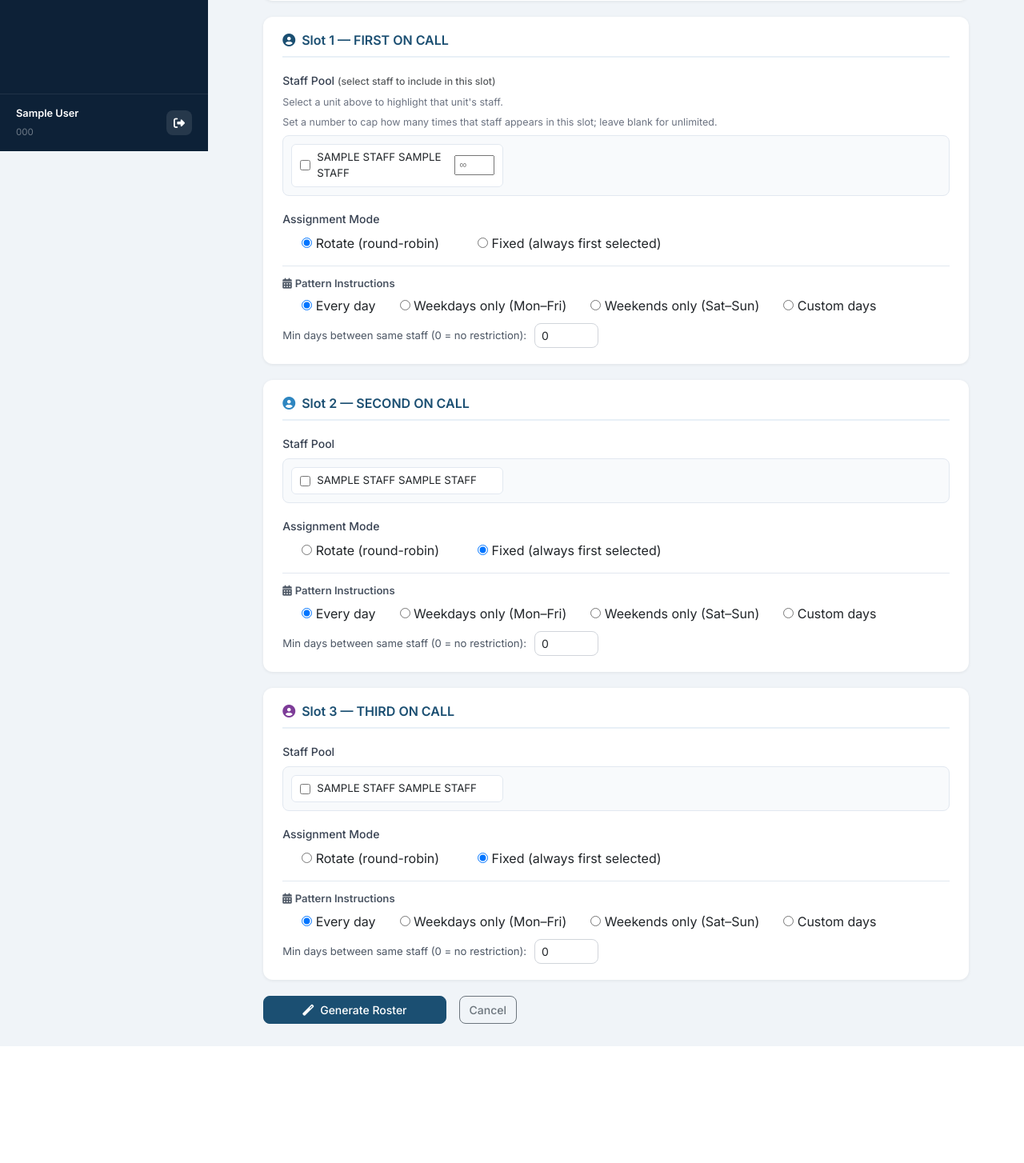
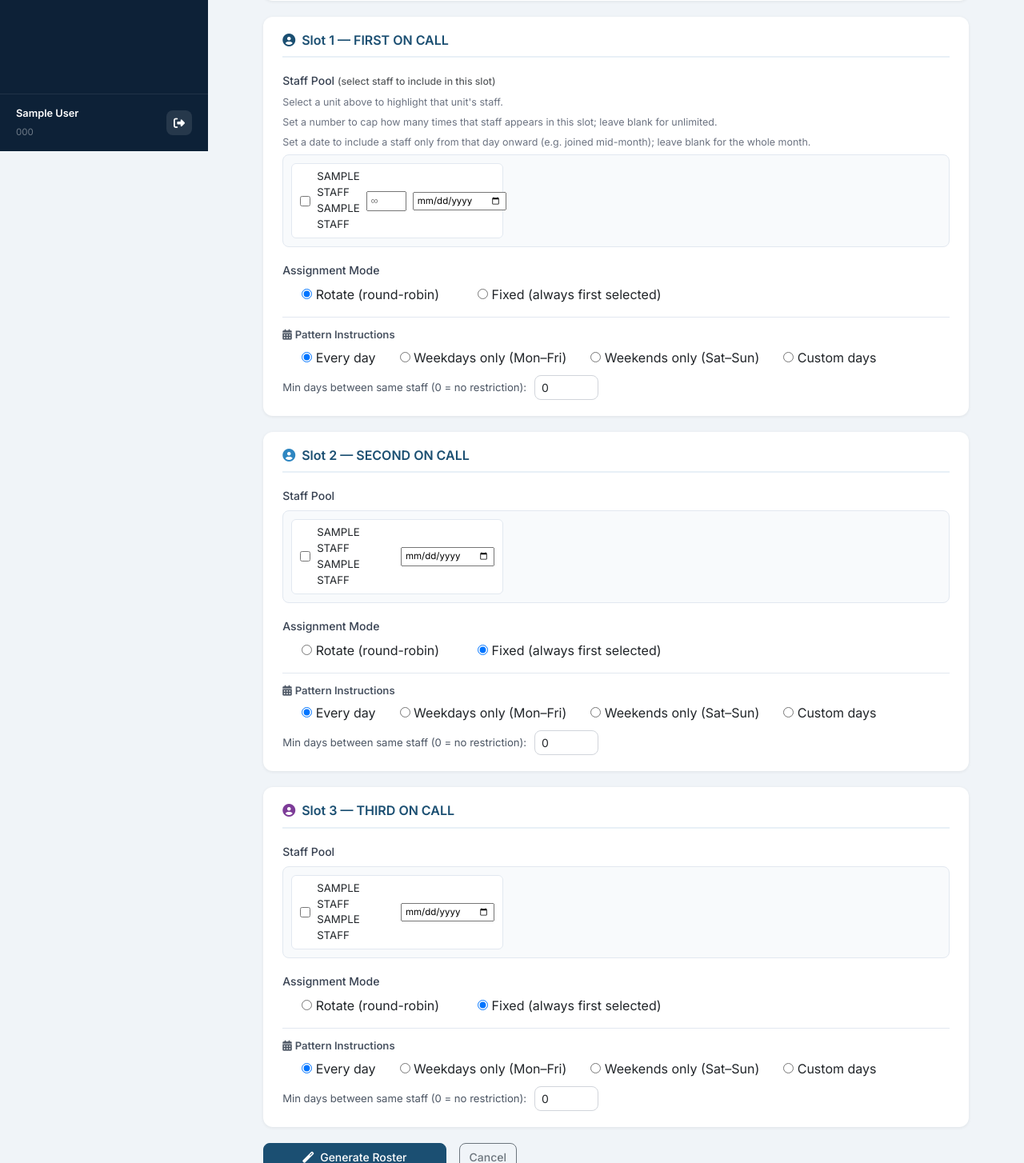
Before and after one commit to nazifia/AUTOROSTER, a Django app: page /rosters/generate/ in a window 1280 px wide. Shown: the part 611-2065 px from the top of the page at 80% size. Before the commit the page ends 1919 px from the top, so only its background shows below. Run offline with Django 5.2, Linux system fonts and the light colour scheme; a user stored in the database is signed in; tables that the repository leaves empty hold one stand-in row (values such as "Sample post").

Commit message:
feat: support per-staff mid-month start dates in roster generation
Exclude staff from days before their start date across on-call, PTech,
and pharmacy roster generators via new staff_start_dates param.

Co-Authored-By: Claude Opus 4.8 <noreply@anthropic.com>

```diff
--- a/roster/templates/roster/roster_generate.html
+++ b/roster/templates/roster/roster_generate.html
@@ -154,6 +154,7 @@
           <label class="form-label">Staff Pool <small class="text-muted">(select staff to include in this slot)</small></label>
           <p class="staff-hint">Select a unit above to highlight that unit's staff.</p>
           <p class="staff-hint">Set a number to cap how many times that staff appears in this slot; leave blank for unlimited.</p>
+          <p class="staff-hint">Set a date to include a staff only from that day onward (e.g. joined mid-month); leave blank for the whole month.</p>
           <div class="staff-checkbox-grid" id="slot1-staff-grid">
             {% for choice in form.slot1_staff %}
             <label data-staff-id="{{ choice.data.value }}">
@@ -162,6 +163,9 @@
                      class="slot1-count-input" placeholder="∞"
                      title="Max times in first-on-call (blank = unlimited)"
                      style="width:50px; margin-left:auto; font-size:.78rem; padding:1px 4px;">
+              <input type="date" name="slot1_start_{{ choice.data.value }}"
+                     title="Include from this date (blank = whole month)"
+                     style="width:130px; font-size:.72rem; padding:1px 4px;">
             </label>
             {% endfor %}
           </div>
@@ -212,6 +216,9 @@
             {% for choice in form.slot2_staff %}
             <label data-staff-id="{{ choice.data.value }}">
               {{ choice.tag }}<span>{{ choice.choice_label }}</span>
+              <input type="date" name="slot2_start_{{ choice.data.value }}"
+                     title="Include from this date (blank = whole month)"
+                     style="width:130px; margin-left:auto; font-size:.72rem; padding:1px 4px;">
             </label>
             {% endfor %}
           </div>
@@ -262,6 +269,9 @@
             {% for choice in form.slot3_staff %}
             <label data-staff-id="{{ choice.data.value }}">
               {{ choice.tag }}<span>{{ choice.choice_label }}</span>
+              <input type="date" name="slot3_start_{{ choice.data.value }}"
+                     title="Include from this date (blank = whole month)"
+                     style="width:130px; margin-left:auto; font-size:.72rem; padding:1px 4px;">
             </label>
             {% endfor %}
           </div>
@@ -355,6 +365,9 @@
               {% for choice in form.pharm_morning_staff %}
               <label data-staff-id="{{ choice.data.value }}">
                 {{ choice.tag }}<span>{{ choice.choice_label }}</span>
+                <input type="date" name="pharm_morning_start_{{ choice.data.value }}"
+                       title="Include from this date (blank = whole month)"
+                       style="width:130px; margin-left:auto; font-size:.7rem; padding:1px 3px;">
               </label>
               {% endfor %}
             </div>
@@ -377,6 +390,9 @@
               {% for choice in form.pharm_afternoon_staff %}
               <label data-staff-id="{{ choice.data.value }}">
                 {{ choice.tag }}<span>{{ choice.choice_label }}</span>
+                <input type="date" name="pharm_afternoon_start_{{ choice.data.value }}"
+                       title="Include from this date (blank = whole month)"
+                       style="width:130px; margin-left:auto; font-size:.7rem; padding:1px 3px;">
               </label>
               {% endfor %}
             </div>
@@ -399,6 +415,9 @@
               {% for choice in form.pharm_night_staff %}
               <label data-staff-id="{{ choice.data.value }}">
                 {{ choice.tag }}<span>{{ choice.choice_label }}</span>
+                <input type="date" name="pharm_night_start_{{ choice.data.value }}"
+                       title="Include from this date (blank = whole month)"
+                       style="width:130px; margin-left:auto; font-size:.7rem; padding:1px 3px;">
               </label>
               {% endfor %}
             </div>
@@ -467,6 +486,9 @@
               {% for choice in form.ptech_morning_staff %}
               <label data-staff-id="{{ choice.data.value }}">
                 {{ choice.tag }}<span>{{ choice.choice_label }}</span>
+                <input type="date" name="ptech_morning_start_{{ choice.data.value }}"
+                       title="Include from this date (blank = whole month)"
+                       style="width:130px; margin-left:auto; font-size:.7rem; padding:1px 3px;">
               </label>
               {% endfor %}
             </div>
@@ -490,6 +512,9 @@
               {% for choice in form.ptech_afternoon_staff %}
               <label data-staff-id="{{ choice.data.value }}">
                 {{ choice.tag }}<span>{{ choice.choice_label }}</span>
+                <input type="date" name="ptech_afternoon_start_{{ choice.data.value }}"
+                       title="Include from this date (blank = whole month)"
+                       style="width:130px; margin-left:auto; font-size:.7rem; padding:1px 3px;">
               </label>
               {% endfor %}
             </div>
@@ -513,6 +538,9 @@
               {% for choice in form.ptech_cm_staff %}
               <label data-staff-id="{{ choice.data.value }}">
                 {{ choice.tag }}<span>{{ choice.choice_label }}</span>
+                <input type="date" name="ptech_cm_start_{{ choice.data.value }}"
+                       title="Include from this date (blank = whole month)"
+                       style="width:130px; margin-left:auto; font-size:.7rem; padding:1px 3px;">
               </label>
               {% endfor %}
             </div>
--- a/roster/views.py
+++ b/roster/views.py
@@ -1,5 +1,6 @@
 import calendar
 import functools
+from datetime import date
 
 from django.contrib import messages
 from django.contrib.auth import get_user_model
@@ -510,6 +511,23 @@ def roster_generate(request):
         year = int(cd['year'])
         num_slots = int(cd['num_slots'])
 
+        def collect_start_dates(pairs):
+            """{staff_id: earliest in-month start date} from `<prefix>_start_<id>` POST fields."""
+            out = {}
+            for prefix, pool in pairs:
+                for s in pool or []:
+                    raw = (request.POST.get(f'{prefix}_start_{s.id}') or '').strip()
+                    if not raw:
+                        continue
+                    try:
+                        sd = date.fromisoformat(raw)
+                    except ValueError:
+                        continue
+                    if sd.month == month and sd.year == year:  # only mid-month starts matter
+                        if s.id not in out or sd < out[s.id]:
+                            out[s.id] = sd
+            return out
+
         Roster.objects.filter(unit=unit, month=month, year=year).delete()
 
         roster_data = {
@@ -539,6 +557,11 @@ def roster_generate(request):
                 morning_staff=cd.get('ptech_morning_staff') or [],
                 afternoon_staff=cd.get('ptech_afternoon_staff') or [],
                 cm_staff=cd.get('ptech_cm_staff') or [],
+                staff_start_dates=collect_start_dates((
+                    ('ptech_morning', cd.get('ptech_morning_staff')),
+                    ('ptech_afternoon', cd.get('ptech_afternoon_staff')),
+                    ('ptech_cm', cd.get('ptech_cm_staff')),
+                )),
                 post_cm_rest_days=int(cd.get('ptech_post_cm_rest') or 0),
                 rotate_shifts=bool(cd.get('ptech_rotate_shifts')),
                 cm_min_gap=int(cd.get('ptech_cm_min_gap') or 0),
@@ -556,6 +579,11 @@ def roster_generate(request):
                 morning_staff=cd.get('pharm_morning_staff') or [],
                 afternoon_staff=cd.get('pharm_afternoon_staff') or [],
                 cm_staff=cd.get('pharm_night_staff') or [],
+                staff_start_dates=collect_start_dates((
+                    ('pharm_morning', cd.get('pharm_morning_staff')),
+                    ('pharm_afternoon', cd.get('pharm_afternoon_staff')),
+                    ('pharm_night', cd.get('pharm_night_staff')),
+                )),
                 post_cm_rest_days=0,
                 rotate_shifts=bool(cd.get('pharm_rotate_shifts')),
                 cm_min_gap=int(cd.get('pharm_night_min_gap') or 0),
@@ -575,6 +603,13 @@ def roster_generate(request):
                 if raw.isdigit() and int(raw) > 0:
                     slot1_quota[s.id] = int(raw)
 
+            # Per-staff "include from" date; excludes staff on days before it
+            staff_start_dates = collect_start_dates((
+                ('slot1', cd['slot1_staff']),
+                ('slot2', cd.get('slot2_staff')),
+                ('slot3', cd.get('slot3_staff')),
+            ))
+
             generate_roster_entries(
                 roster,
                 slot1_staff=cd['slot1_staff'],
@@ -593,6 +628,7 @@ def roster_generate(request):
                 slot3_custom_days=cd.get('slot3_custom_days') or [],
                 slot3_min_gap=cd.get('slot3_min_gap') or 0,
                 slot1_quota=slot1_quota,
+                staff_start_dates=staff_start_dates,
             )
 
         log_activity(request, 'generated', 'Roster', roster)
```
Also changed, not shown: roster/templates/roster/roster_detail.html (+33 -0 lines), roster/utils.py (+16 -2 lines), .claude/settings.local.json.
